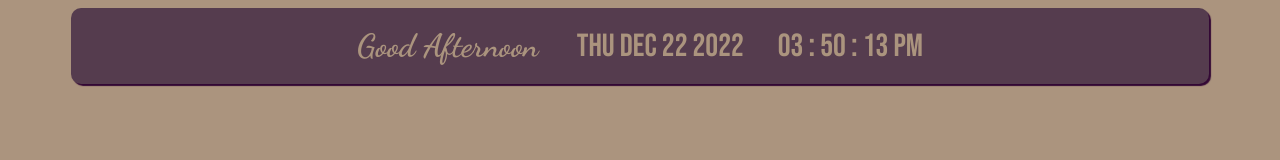
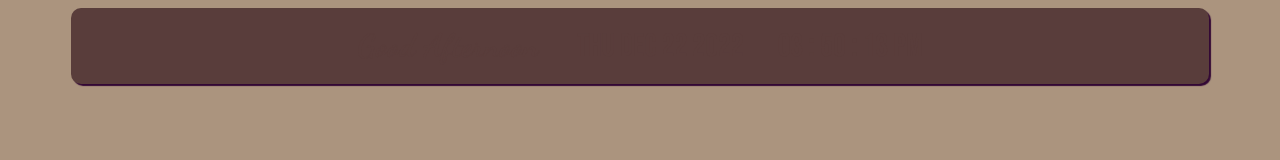
Before and after one commit to sjchi99/sjnotion, a plain HTML site: page header.html in a window 1280 px wide. Drawn offline with Linux system fonts and the light colour scheme.

Commit message:
Update header.html

```diff
--- a/header.html
+++ b/header.html
@@ -40,9 +40,9 @@ h1 {
 .card {
     padding: 10px 25px 10px 25px;
     border-radius: 10px;
-    background: #553c4e;
+    background: #593D3B;
     width: 85vw;
-    color: #AB947E;
+    color: #593D3B;
     display: inline-block;
     box-shadow: 2px 2px 1px 0px #330835;
 }
```
